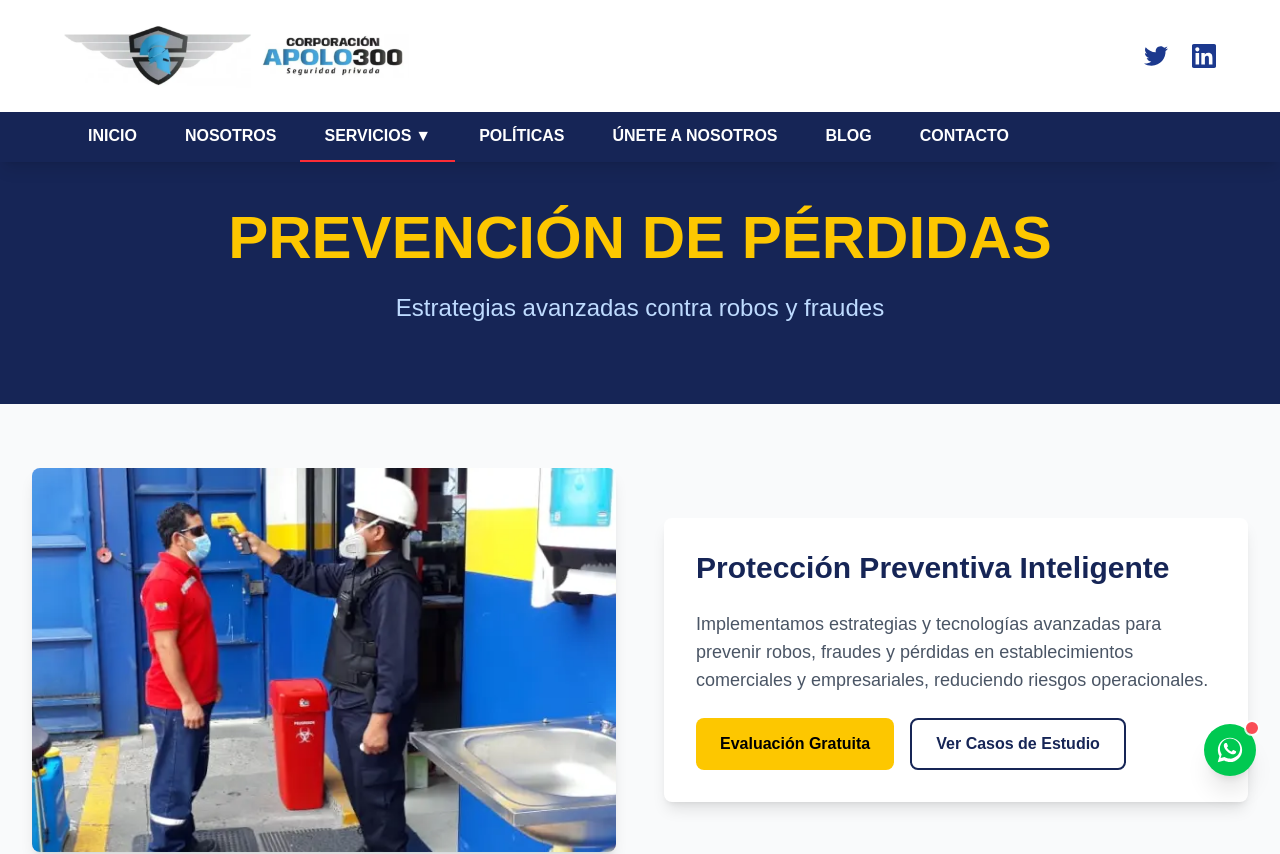
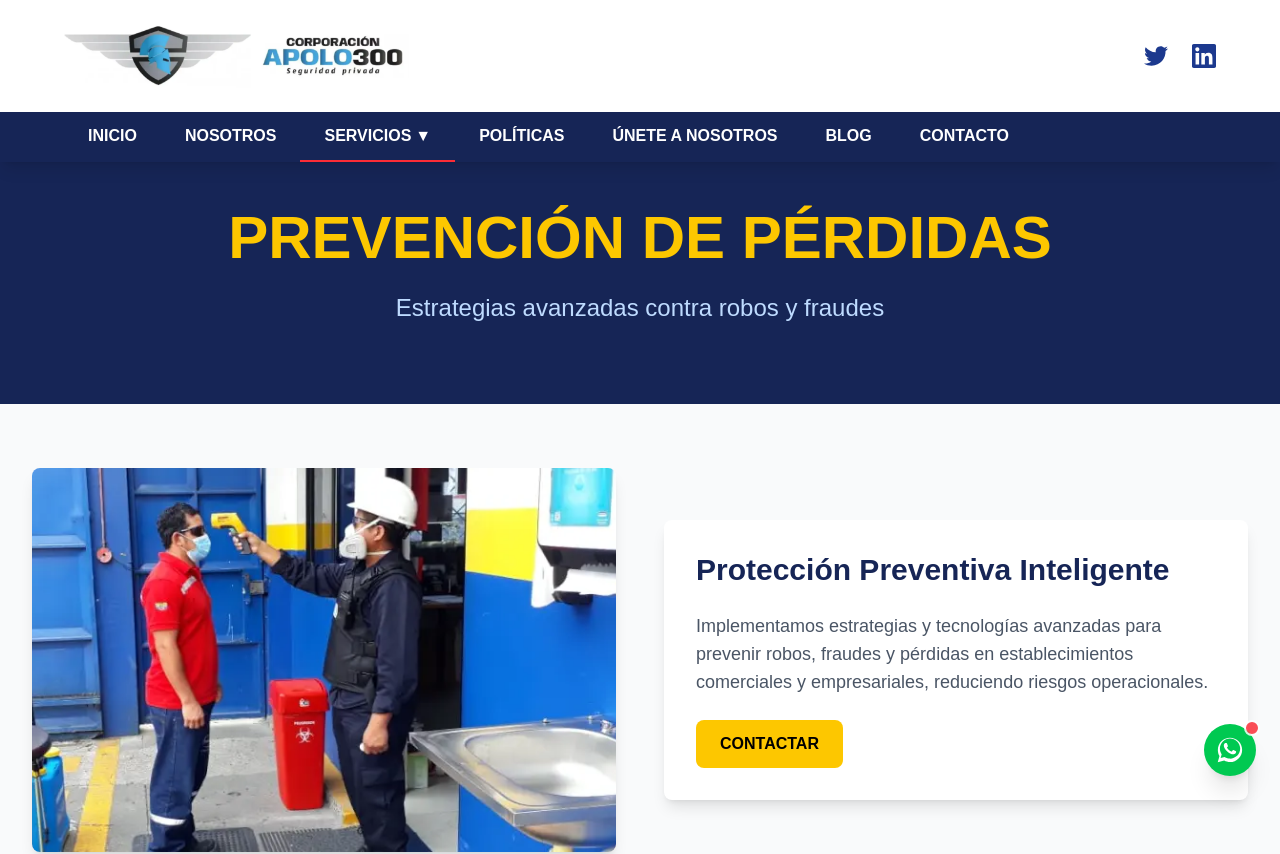
Before and after one commit to josmeleli/apolo300-website, a Next.js app: page /servicios/prevencion-perdidas in a window 1280 px wide. Shown: the top 854 px of the page. Built offline with nearby package versions, Linux system fonts and the light colour scheme.

Commit message:
Replace buttons with a contact link in multiple service pages

```diff
--- a/app/servicios/prevencion-perdidas/page.tsx
+++ b/app/servicios/prevencion-perdidas/page.tsx
@@ -1,5 +1,6 @@
 import PageLayout from '../../components/PageLayout'
 import Image from 'next/image'
+import Link from 'next/link'
 
 export default function PrevencionPerdidas() {
   return (
@@ -38,12 +39,12 @@ export default function PrevencionPerdidas() {
                 </p>
 
                 <div className="flex flex-col sm:flex-row gap-4">
-                  <button className="bg-yellow-400 text-black px-6 py-3 rounded-lg font-bold hover:bg-yellow-300 transition-colors">
-                    Evaluación Gratuita
-                  </button>
-                  <button className="border-2 border-blue-950 text-blue-950 px-6 py-3 rounded-lg font-bold hover:bg-blue-950 hover:text-white transition-colors">
-                    Ver Casos de Estudio
-                  </button>
+                  <Link
+                    href="/contacto"
+                    className="bg-yellow-400 text-black px-6 py-3 rounded-lg font-bold hover:bg-yellow-300 transition-colors text-center"
+                  >
+                    CONTACTAR
+                  </Link>
                 </div>
               </div>
             </div>
--- a/app/servicios/seguridad-corporativa/page.tsx
+++ b/app/servicios/seguridad-corporativa/page.tsx
@@ -1,5 +1,6 @@
 import PageLayout from '../../components/PageLayout'
 import Image from 'next/image'
+import Link from 'next/link'
 
 export default function SeguridadCorporativa() {
   return (
@@ -39,12 +40,12 @@ export default function SeguridadCorporativa() {
                 </p>
 
                 <div className="flex flex-col sm:flex-row gap-4">
-                  <button className="bg-yellow-400 text-black px-6 py-3 rounded-lg font-bold hover:bg-yellow-300 transition-colors">
-                    Consulta Gratuita
-                  </button>
-                  <button className="border-2 border-blue-950 text-blue-950 px-6 py-3 rounded-lg font-bold hover:bg-blue-950 hover:text-white transition-colors">
-                    Descargar Brochure
-                  </button>
+                  <Link
+                    href="/contacto"
+                    className="bg-yellow-400 text-black px-6 py-3 rounded-lg font-bold hover:bg-yellow-300 transition-colors text-center"
+                  >
+                    CONTACTAR
+                  </Link>
                 </div>
               </div>
             </div>
--- a/app/servicios/seguridad-eventos/page.tsx
+++ b/app/servicios/seguridad-eventos/page.tsx
@@ -1,5 +1,6 @@
 import PageLayout from '../../components/PageLayout'
 import Image from 'next/image'
+import Link from 'next/link'
 
 export default function SeguridadEventos() {
   return (
@@ -43,12 +44,12 @@ export default function SeguridadEventos() {
                 </p>
 
                 <div className="flex flex-col sm:flex-row gap-4">
-                  <button className="bg-yellow-400 text-black px-6 py-3 rounded-lg font-bold hover:bg-yellow-300 transition-colors">
-                    Solicitar Cotización
-                  </button>
-                  <button className="border-2 border-blue-950 text-blue-950 px-6 py-3 rounded-lg font-bold hover:bg-blue-950 hover:text-white transition-colors">
-                    Ver Portfolio
-                  </button>
+                  <Link
+                    href="/contacto"
+                    className="bg-yellow-400 text-black px-6 py-3 rounded-lg font-bold hover:bg-yellow-300 transition-colors text-center"
+                  >
+                    CONTACTAR
+                  </Link>
                 </div>
               </div>
             </div>
--- a/app/servicios/seguridad-privada/page.tsx
+++ b/app/servicios/seguridad-privada/page.tsx
@@ -1,5 +1,6 @@
 import PageLayout from '../../components/PageLayout'
 import Image from 'next/image'
+import Link from 'next/link'
 
 export default function SeguridadPrivada() {
   return (
@@ -43,12 +44,12 @@ export default function SeguridadPrivada() {
                 </p>
 
                 <div className="flex flex-col sm:flex-row gap-4">
-                  <button className="bg-yellow-400 text-black px-6 py-3 rounded-lg font-bold hover:bg-yellow-300 transition-colors">
-                    Solicitar Cotización
-                  </button>
-                  <button className="border-2 border-blue-950 text-blue-950 px-6 py-3 rounded-lg font-bold hover:bg-blue-950 hover:text-white transition-colors">
-                    Más Información
-                  </button>
+                  <Link
+                    href="/contacto"
+                    className="bg-yellow-400 text-black px-6 py-3 rounded-lg font-bold hover:bg-yellow-300 transition-colors text-center"
+                  >
+                    CONTACTAR
+                  </Link>
                 </div>
               </div>
             </div>
--- a/app/servicios/seguridad-resguardo/page.tsx
+++ b/app/servicios/seguridad-resguardo/page.tsx
@@ -1,5 +1,6 @@
 import PageLayout from '../../components/PageLayout'
 import Image from 'next/image'
+import Link from 'next/link'
 
 export default function SeguridadResguardo() {
   return (
@@ -38,12 +39,12 @@ export default function SeguridadResguardo() {
                 </p>
 
                 <div className="flex flex-col sm:flex-row gap-4">
-                  <button className="bg-yellow-400 text-black px-6 py-3 rounded-lg font-bold hover:bg-yellow-300 transition-colors">
-                    Solicitar Servicio
-                  </button>
-                  <button className="border-2 border-blue-950 text-blue-950 px-6 py-3 rounded-lg font-bold hover:bg-blue-950 hover:text-white transition-colors">
-                    Ver Protocolos
-                  </button>
+                  <Link
+                    href="/contacto"
+                    className="bg-yellow-400 text-black px-6 py-3 rounded-lg font-bold hover:bg-yellow-300 transition-colors text-center"
+                  >
+                    CONTACTAR
+                  </Link>
                 </div>
               </div>
             </div>
```
